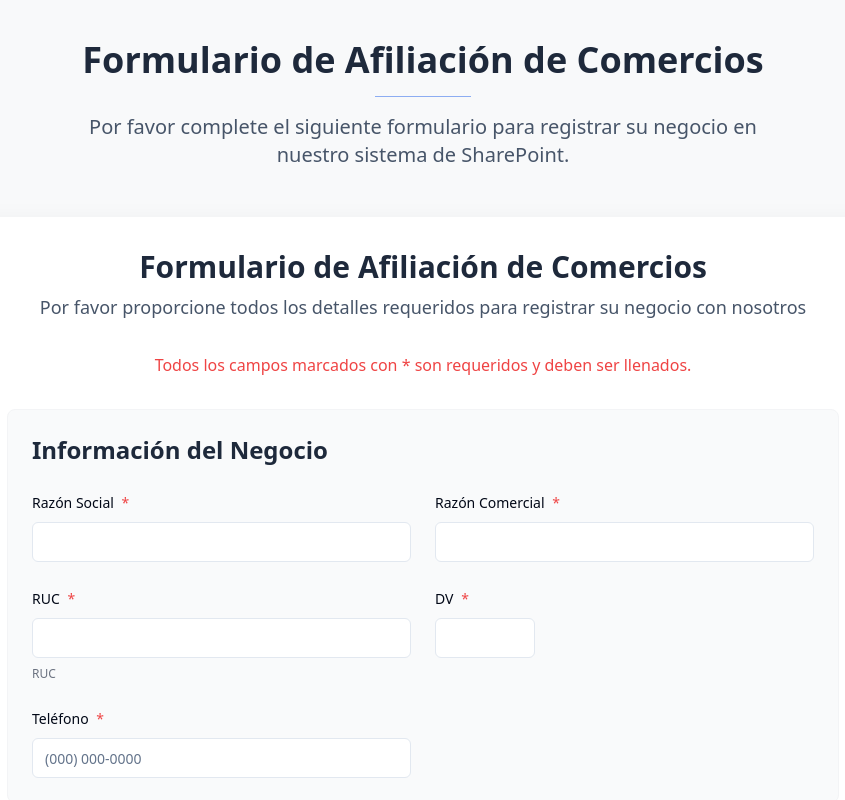
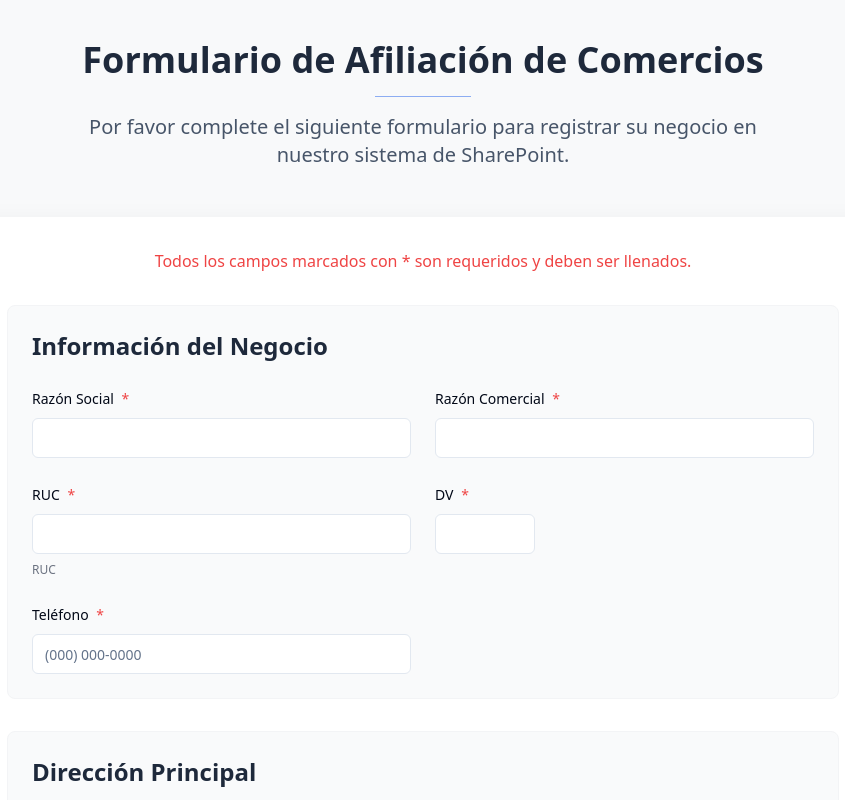
Before and after one commit to mingod10/form-o-matic-sharepoint, a React (Vite) app: page / in a window 1280 px wide. Shown: the top 800 px of the page, without its empty margins (217-1062 px from the left). Built offline with nearby package versions, Linux system fonts and the light colour scheme.

Commit message:
Remove duplicate title
Removes the duplicate title in BusinessForm component.

```diff
--- a/src/components/BusinessForm.tsx
+++ b/src/components/BusinessForm.tsx
@@ -1,4 +1,3 @@
-
 import React, { useState, useEffect } from "react";
 import { useToast } from "@/hooks/use-toast";
 import { toast } from "sonner";
@@ -85,13 +84,6 @@ const BusinessForm = () => {
 
   return (
     <form onSubmit={handleSubmit} className="form-container">
-      <h1 className="text-3xl font-bold text-center text-form-heading mb-2 animate-slide-down">
-        Formulario de Afiliación de Comercios
-      </h1>
-      <p className="text-lg text-center text-form-text mb-8 animate-slide-down">
-        Por favor proporcione todos los detalles requeridos para registrar su negocio con nosotros
-      </p>
-
       <div className="text-center mb-8 animate-fade-in">
         <p className="text-red-500 font-medium">
           Todos los campos marcados con * son requeridos y deben ser llenados.
```
